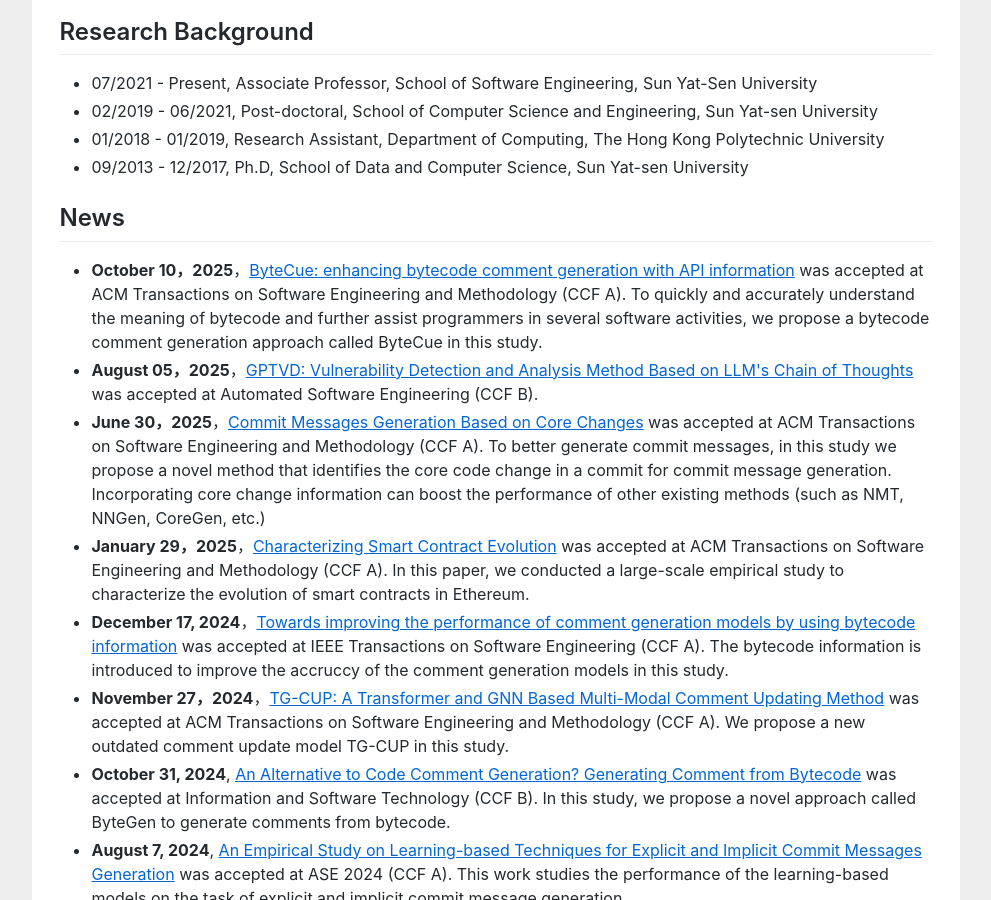
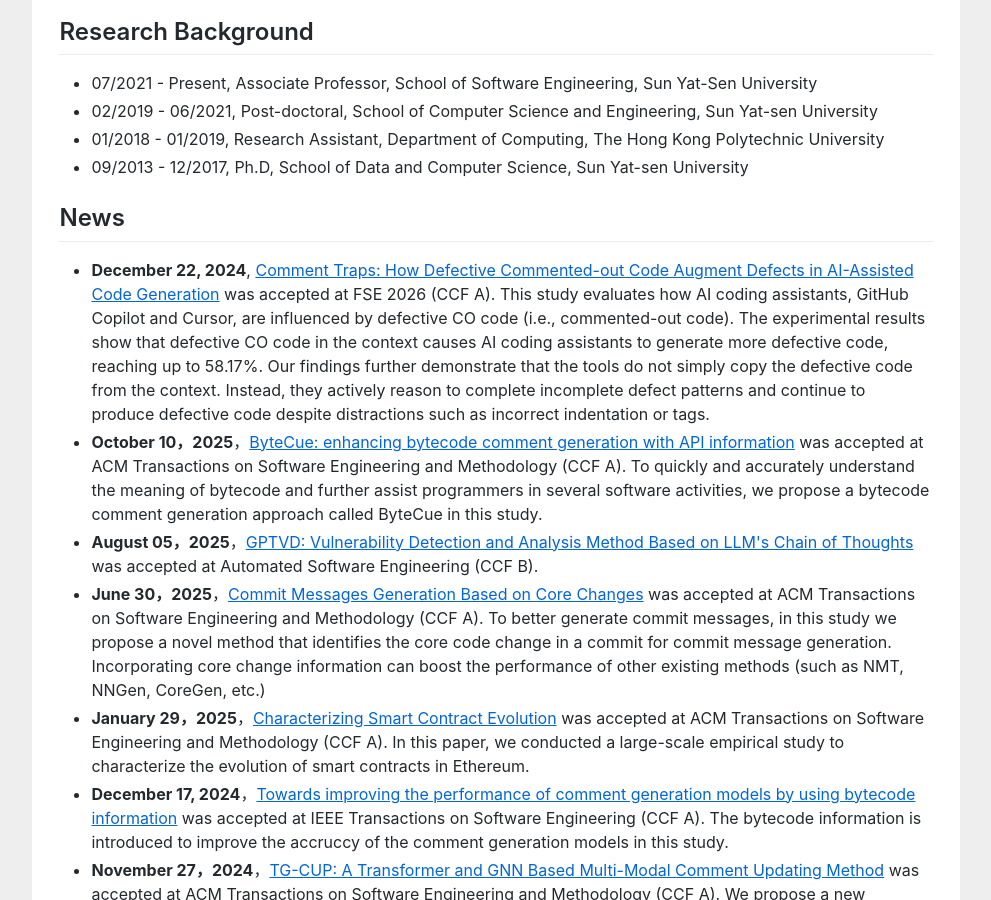
Before and after one commit to huangyuan-hy/huangyuan-hy.github.io, a Jekyll site: the page index.html, which Jekyll copies as it is, in a window 1280 px wide and 900 px high, scrolled down 641 px. Shown: the whole window, without its empty margins (144-1135 px from the left). Built offline with Jekyll 4.4.1, drawn with Linux system fonts in a browser that asks for light colours.

Commit message:
Update index.html

```diff
--- a/index.html
+++ b/index.html
@@ -100,6 +100,7 @@ gtag('config', 'UA-158965281-1');
 
 				<h2>News</h2>
 					<ul>
+						<li><b>December 22, 2024</b>,  <a href=""><u>Comment Traps: How Defective Commented-out Code Augment Defects in AI-Assisted Code Generation</u></a> was accepted at FSE 2026 (CCF A). This study evaluates how AI coding assistants, GitHub Copilot and Cursor, are influenced by defective CO code (i.e., commented-out code). The experimental results show that defective CO code in the context causes AI coding assistants to generate more defective code, reaching up to 58.17%. Our findings further demonstrate that the tools do not simply copy the defective code from the context. Instead, they actively reason to complete incomplete defect patterns and continue to produce defective code despite distractions such as incorrect indentation or tags.</li>
 						<li><b>October 10，2025</b>，<a href=""><u>ByteCue: enhancing bytecode comment generation with API information</u></a> was accepted at ACM Transactions on Software Engineering and Methodology (CCF A). To quickly and accurately understand the meaning of bytecode and further assist programmers in several software activities, we propose a bytecode comment generation approach called ByteCue in this study.</li>
 						<li><b>August 05，2025</b>，<a href=""><u>GPTVD: Vulnerability Detection and Analysis Method Based on LLM's Chain of Thoughts</u></a> was accepted at Automated Software Engineering (CCF B). </li>
 						<li><b>June 30，2025</b>，<a href=""><u>Commit Messages Generation Based on Core Changes</u></a> was accepted at ACM Transactions on Software Engineering and Methodology (CCF A). To better generate commit messages, in this study we propose a novel method that identifies the core code change in a commit for commit message generation. Incorporating core change information can boost the performance of other existing methods (such as NMT, NNGen, CoreGen, etc.)</li>
```
